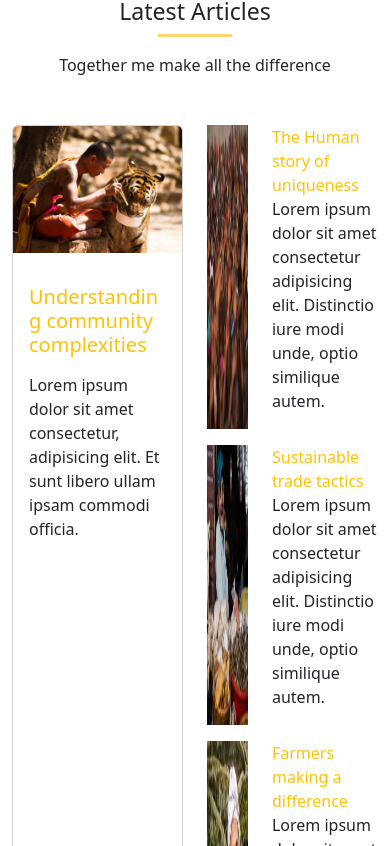
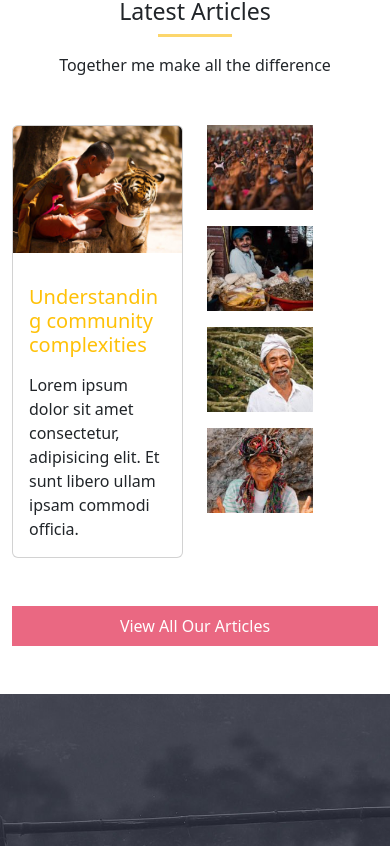
Before and after one commit to giuseppevignanello/proj-html-vuejs, a Vue app: page / in a window 390 px wide. Shown: the part 2518-3364 px from the top of the page. Built offline with nearby package versions, Linux system fonts and the light colour scheme.

Commit message:
make articles section responsive

```diff
--- a/src/components/ArticlesLeftSide.vue
+++ b/src/components/ArticlesLeftSide.vue
@@ -17,7 +17,7 @@ export default {
             <img src="../../public/img/photo-1444213007800-cff19e1677ac-400x300.jpg" class="card-img-top" alt="...">
             <div class="card-body">
                 <h5 class="card-title text-warning my-3">Understanding community complexities</h5>
-                <p class="card-text">Lorem ipsum dolor sit amet consectetur, adipisicing elit. Et sunt libero
+                <p class="card-text ">Lorem ipsum dolor sit amet consectetur, adipisicing elit. Et sunt libero
                     ullam ipsam commodi officia.</p>
             </div>
         </div>
--- a/src/components/ArticlesRightSide.vue
+++ b/src/components/ArticlesRightSide.vue
@@ -17,10 +17,10 @@ export default {
     <div class="right_side d-flex flex-column">
         <div class="article d-flex row mb-3" v-for="article in this.latestArticles
                     ">
-            <img class="col-4" :src="article.image_path" alt="">
+            <img class="col-8 col-sm-6 col-lg-4" :src="article.image_path" alt="">
             <div class="text col-8">
-                <span class="text-warning">{{ article.title }}</span>
-                <p>{{ article.subtitle }}</p>
+                <span class="text-warning d-none d-sm-block">{{ article.title }}</span>
+                <p class="d-none d-lg-block">{{ article.subtitle }}</p>
             </div>
         </div>
     </div>
```
